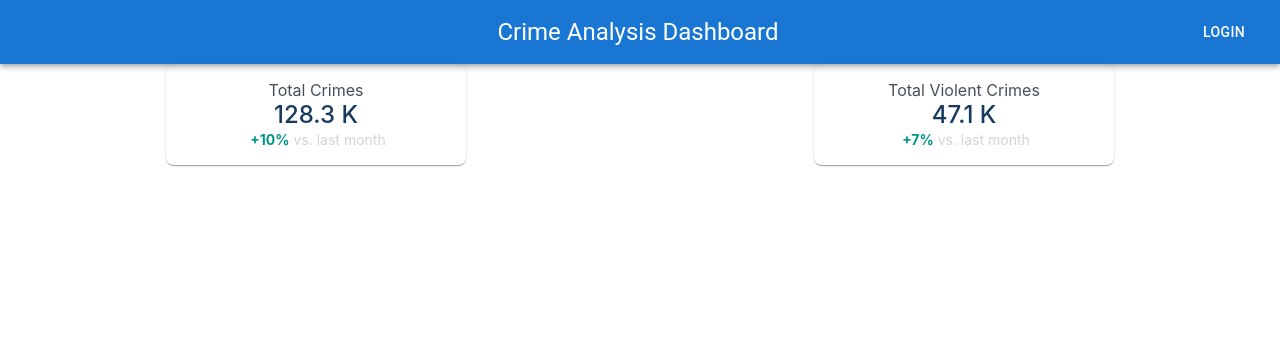
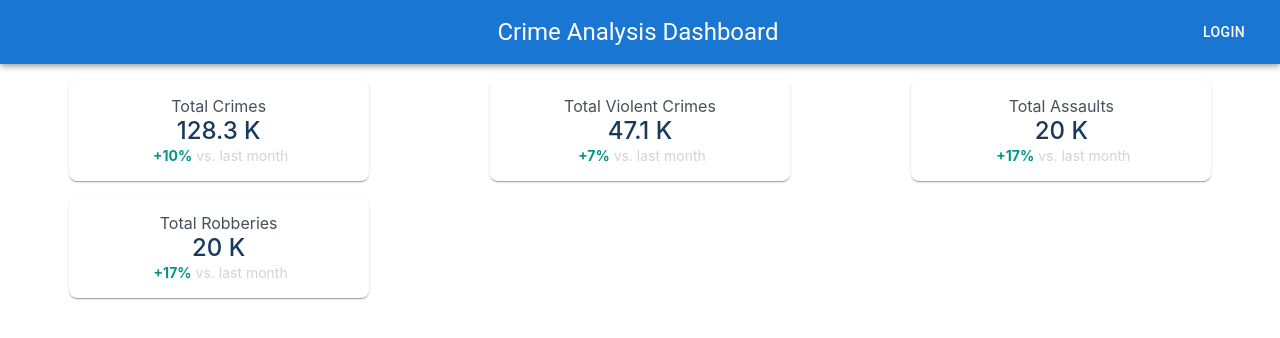
Before and after one commit to manitrana/manitrana.github.io, a React (Create React App) app: page / in a window 1280 px wide. Shown: the top 338 px of the page. Built offline with nearby package versions, Linux system fonts and the light colour scheme.

Commit message:
all four high-level widgets added

```diff
--- a/src/App.js
+++ b/src/App.js
@@ -34,9 +34,9 @@ function App() {
 
 
 
-      <Grid container spacing={2}>
+      <Grid container spacing={2} padding="2vh">
 
-        <Grid item xs={6}>
+        <Grid item xs={4}>
           {/* Total Crimes High-Level Widget */}
           <Container sx={{bgcolor: 'spacegray', boxShadow: 1, borderRadius: 2, p: 2, width: '300px'}}>
 
@@ -56,7 +56,7 @@ function App() {
           </Container>
         </Grid>
 
-        <Grid item xs={6}>
+        <Grid item xs={4}>
           {/* Violent Crimes High-Level Widget */}
           <Container sx={{bgcolor: 'spacegray', boxShadow: 1, borderRadius: 2, p: 2, width: '300px'}}>
             <Box sx={{ color: '#46505A' }}>Total Violent Crimes</Box>
@@ -72,6 +72,37 @@ function App() {
           </Container>
         </Grid>
 
+        <Grid item xs={4}>
+          {/* Assaults High-Level Widget */}
+          <Container sx={{bgcolor: 'spacegray', boxShadow: 1, borderRadius: 2, p: 2, width: '300px'}}>
+            <Box sx={{ color: '#46505A' }}>Total Assaults</Box>
+            <Box sx={{ color: '#173A5E', fontSize: 24, fontWeight: 'medium' }}>
+              20 K
+            </Box>
+            <Box sx={{ color: '#009688', display: 'inline', fontWeight: 'bold', mx: 0.5, fontSize: 14,}}>
+              +17%
+            </Box>
+            <Box sx={{ color: 'lightgray', display: 'inline', fontSize: 14 }}>
+              vs. last month
+            </Box>
+          </Container>
+        </Grid>
+
+        <Grid item xs={4}>
+          {/* Robberies High-Level Widget */}
+          <Container sx={{bgcolor: 'spacegray', boxShadow: 1, borderRadius: 2, p: 2, width: '300px'}}>
+            <Box sx={{ color: '#46505A' }}>Total Robberies</Box>
+            <Box sx={{ color: '#173A5E', fontSize: 24, fontWeight: 'medium' }}>
+              20 K
+            </Box>
+            <Box sx={{ color: '#009688', display: 'inline', fontWeight: 'bold', mx: 0.5, fontSize: 14,}}>
+              +17%
+            </Box>
+            <Box sx={{ color: 'lightgray', display: 'inline', fontSize: 14 }}>
+              vs. last month
+            </Box>
+          </Container>
+        </Grid>
 
       </Grid>
 
```
